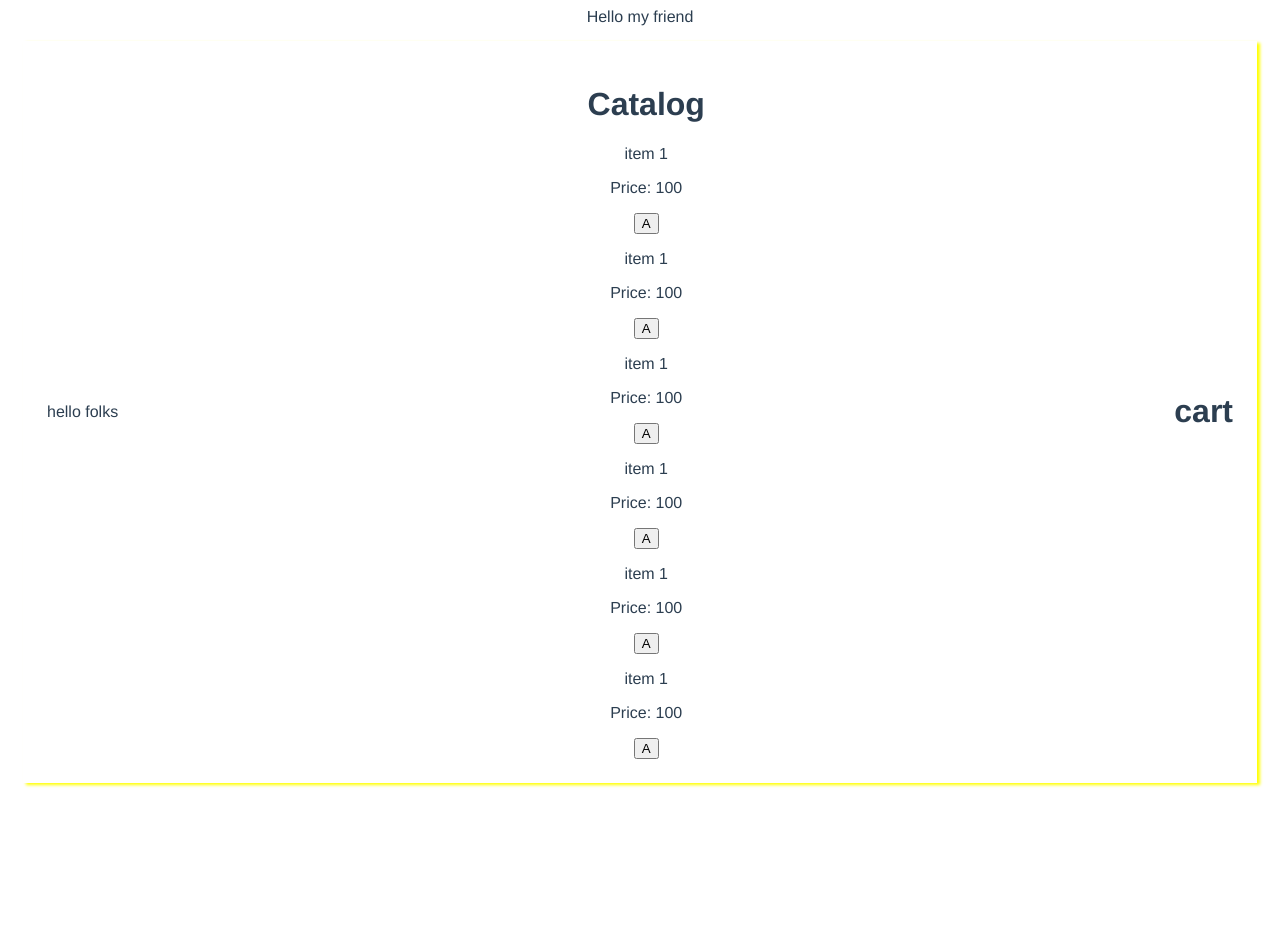
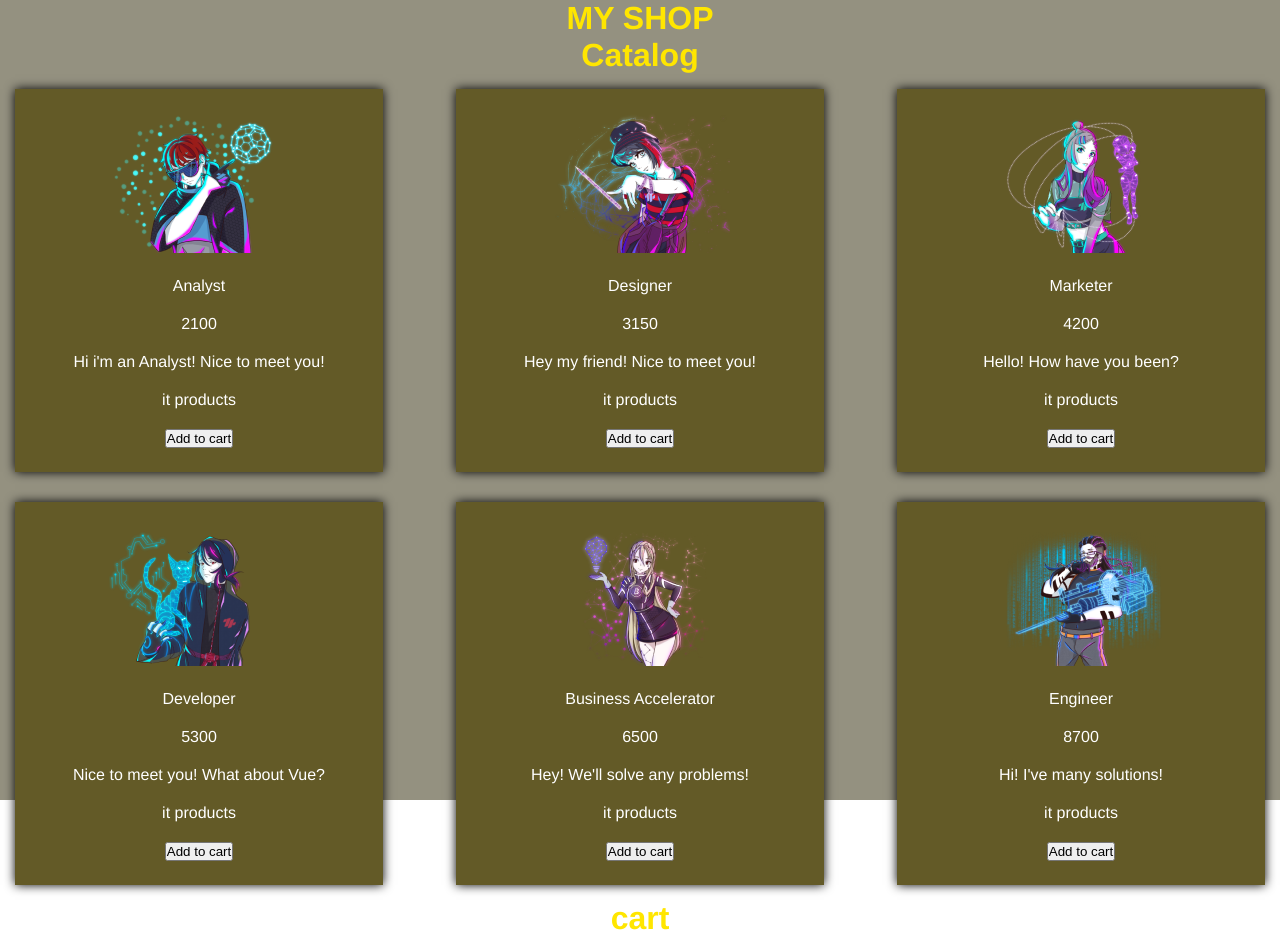
Before and after one commit to Dmitriy-di/shop-new-, a Vue app: page / in a window 1280 px wide. Before the commit the page ends 800 px from the top, so only its background shows below. Built offline with nearby package versions, Linux system fonts and the light colour scheme.

Commit message:
paragraph 1

```diff
--- a/src/App.vue
+++ b/src/App.vue
@@ -1,6 +1,5 @@
 <template>
   <div id="app">
-    <div>Hello my friend</div>
     <vMainWrapper />
   </div>
 </template>
@@ -16,12 +15,19 @@ export default {
 </script>
 
 <style lang="scss">
+* {
+  margin: 0;
+  padding: 0;
+}
 #app {
+  width: 100vw;
+  height: 100vh;
   font-family: Avenir, Helvetica, Arial, sans-serif;
   -webkit-font-smoothing: antialiased;
   -moz-osx-font-smoothing: grayscale;
   text-align: center;
   color: #2c3e50;
+  background-color: #949180;
 }
 
 nav {
--- a/src/components/v-catalog-item.vue
+++ b/src/components/v-catalog-item.vue
@@ -1,8 +1,16 @@
 <template>
   <div class="v-catalog-item">
-    <p>item 1</p>
-    <p>Price: 100</p>
-    <button>A</button>
+    <img
+      :src="require('../assets/images/' + product_data.image)"
+      alt="not found"
+    />
+    <p class="v-catalog-item__name">{{ product_data.name }}</p>
+    <p class="v-catalog-item__price">{{ product_data.price }}</p>
+    <p class="v-catalog-item__name">{{ product_data.about }}</p>
+    <p class="v-catalog-item__name">{{ product_data.category }}</p>
+    <button class="v-catalog-item__add_to_cart_btn" @click="sendDataPerant">
+      Add to cart
+    </button>
   </div>
 </template>
 
@@ -20,7 +28,27 @@ export default {
   data() {
     return {};
   },
+  methods: {
+    sendDataPerant() {
+      this.$emit("sendDataPerant", this.product_data.article);
+    },
+  },
 };
 </script>
 
-<style lang="scss"></style>
+<style lang="scss">
+.v-catalog-item {
+  p {
+    margin: 20px 0;
+  }
+  background-color: #635a27;
+  color: white;
+  flex-basis: 25%;
+  box-shadow: 0px 0px 10px 0 rgb(0, 0, 0);
+  padding: 24px;
+  margin: 15px;
+  &__img {
+    max-width: 100px;
+  }
+}
+</style>
--- a/src/components/v-catalog.vue
+++ b/src/components/v-catalog.vue
@@ -1,7 +1,14 @@
 <template>
   <div class="v-catalog">
     <h1>Catalog</h1>
-    <vCatalogItem v-for="product in products" :key="product.article" />
+    <div class="v-catalog__wrap">
+      <vCatalogItem
+        v-for="product in products"
+        :key="product.article"
+        :product_data="product"
+        @sendDataPerant="showArticleFormChild"
+      />
+    </div>
   </div>
 </template>
 
@@ -79,7 +86,19 @@ export default {
       ],
     };
   },
+  methods: {
+    showArticleFormChild(data) {
+      console.log(data);
+    },
+  },
 };
 </script>
 
-<style lang="scss"></style>
+<style lang="scss">
+.v-catalog__wrap {
+  display: flex;
+  justify-content: space-between;
+  flex-wrap: wrap;
+  align-items: center;
+}
+</style>
--- a/src/components/v-main-wrapper.vue
+++ b/src/components/v-main-wrapper.vue
@@ -1,6 +1,6 @@
 <template>
   <div class="v-main-wrapper">
-    <p>{{ title }}</p>
+    <h1>{{ title }}</h1>
     <v-catalog />
     <v-cart />
   </div>
@@ -18,7 +18,7 @@ export default {
   props: {},
   data() {
     return {
-      title: "hello folks",
+      title: "MY SHOP",
     };
   },
   computed: {},
@@ -32,13 +32,8 @@ export default {
 
 <style lang="scss">
 .v-main-wrapper {
-  display: flex;
-  justify-content: space-between;
-  flex-wrap: wrap;
-  flex-basis: 25%;
-  align-items: center;
-  box-shadow: 3px 2px 3px 0 yellow;
-  padding: 24px;
-  margin: 15px;
+}
+h1 {
+  color: rgb(255, 230, 0);
 }
 </style>
```
Also changed, not shown: src/components/v-cart-item.vue (renamed from src/components/v-card-item.vue, +3 -8 lines).
